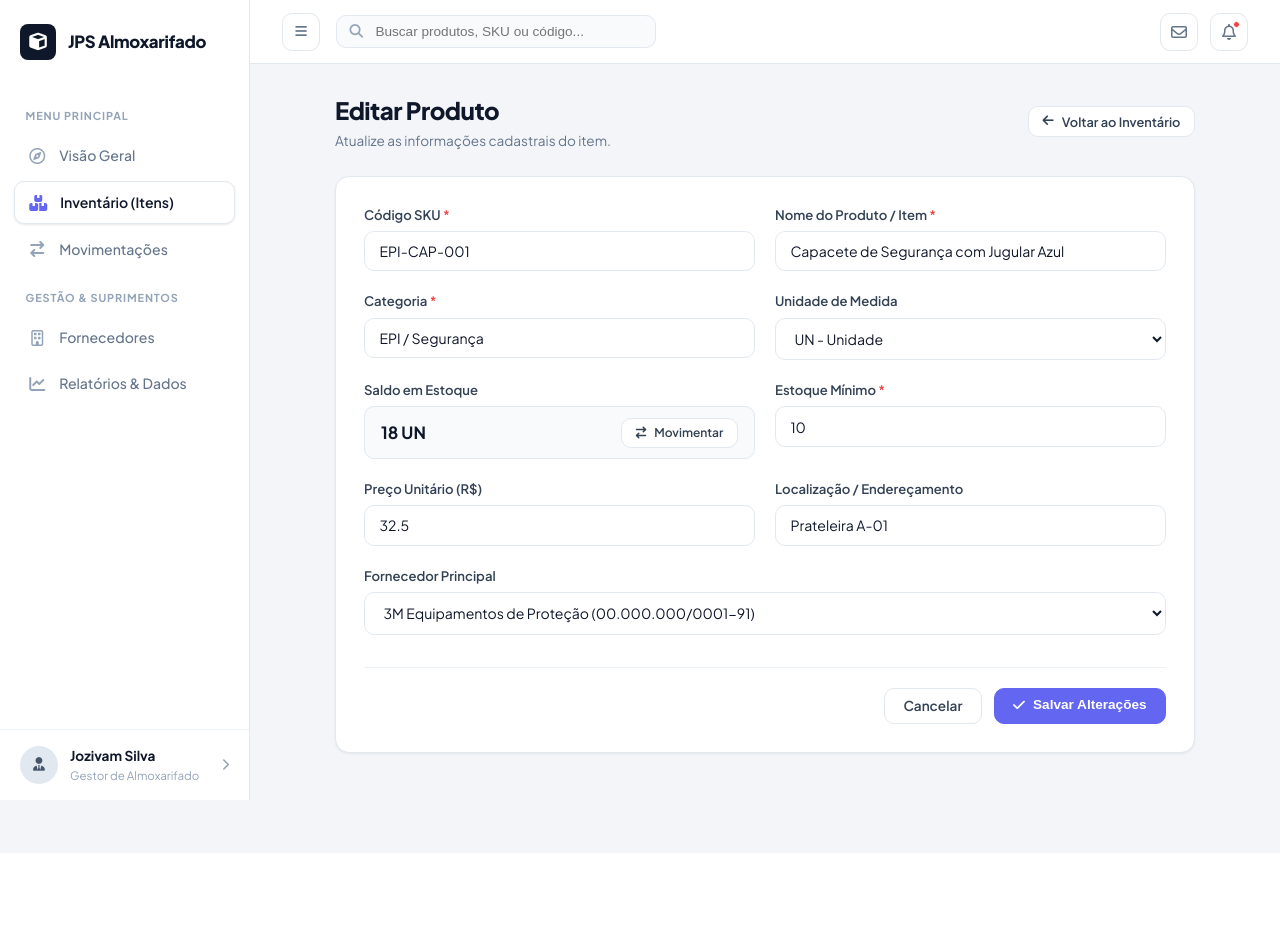
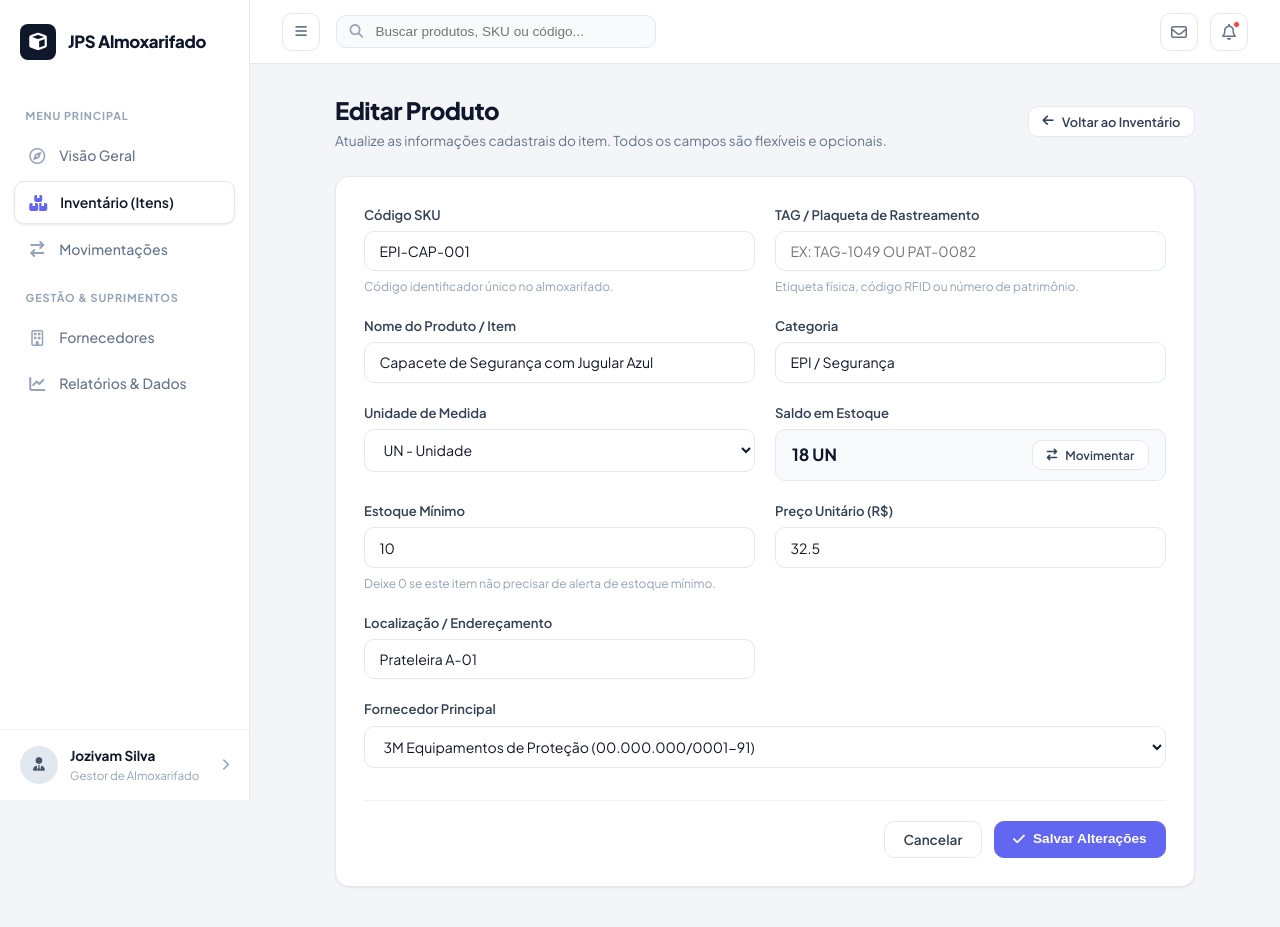
Before and after one commit to jozivam/JPS-Iventory, a Node server app: page /produtos/1/editar in a window 1280 px wide. Shown: the top 927 px of the page. Before the commit the page ends 800 px from the top, so only its background shows below. Run offline with Node 20, Linux system fonts and the light colour scheme; data comes from the database, SQL or seed files in the repository; some libraries are stand-ins or nearby versions.

Commit message:
feat: adiciona campo TAG e torna campos de cadastro e edição de produtos opcionais

```diff
--- a/src/controllers/ProdutoController.js
+++ b/src/controllers/ProdutoController.js
@@ -65,10 +65,11 @@ class ProdutoController {
    */
   static async store(req, res) {
     try {
-      const { sku, nome, categoria, unidade_medida, quantidade, estoque_minimo, preco_unitario, localizacao, fornecedor_id } = req.body;
+      const { sku, tag, nome, categoria, unidade_medida, quantidade, estoque_minimo, preco_unitario, localizacao, fornecedor_id } = req.body;
 
-      Produto.create({
+      const novoProdutoId = Produto.create({
         sku,
+        tag,
         nome,
         categoria,
         unidade_medida,
@@ -79,7 +80,8 @@ class ProdutoController {
         fornecedor_id
       });
 
-      res.redirect('/produtos?sucesso=' + encodeURIComponent(`Produto "${nome}" cadastrado com sucesso!`));
+      const nomeItem = nome ? nome.trim() : (tag ? `Item [${tag}]` : 'Novo produto');
+      res.redirect('/produtos?sucesso=' + encodeURIComponent(`"${nomeItem}" salvo com sucesso no inventário!`));
     } catch (error) {
       console.error('Erro ao salvar produto:', error);
       const fornecedores = Fornecedor.findAll();
@@ -131,10 +133,11 @@ class ProdutoController {
   static async update(req, res) {
     const { id } = req.params;
     try {
-      const { sku, nome, categoria, unidade_medida, estoque_minimo, preco_unitario, localizacao, fornecedor_id } = req.body;
+      const { sku, tag, nome, categoria, unidade_medida, estoque_minimo, preco_unitario, localizacao, fornecedor_id } = req.body;
 
       Produto.update(id, {
         sku,
+        tag,
         nome,
         categoria,
         unidade_medida,
@@ -144,7 +147,8 @@ class ProdutoController {
         fornecedor_id
       });
 
-      res.redirect('/produtos?sucesso=' + encodeURIComponent(`Produto "${nome}" atualizado com sucesso!`));
+      const nomeItem = nome ? nome.trim() : 'Produto';
+      res.redirect('/produtos?sucesso=' + encodeURIComponent(`"${nomeItem}" atualizado com sucesso!`));
     } catch (error) {
       console.error('Erro ao atualizar produto:', error);
       const fornecedores = Fornecedor.findAll();
--- a/src/models/Produto.js
+++ b/src/models/Produto.js
@@ -23,9 +23,9 @@ class Produto {
     const params = [];
 
     if (busca) {
-      query += ` AND (p.nome LIKE ? OR p.sku LIKE ? OR p.localizacao LIKE ?)`;
+      query += ` AND (p.nome LIKE ? OR p.sku LIKE ? OR p.tag LIKE ? OR p.localizacao LIKE ?)`;
       const term = `%${busca}%`;
-      params.push(term, term, term);
+      params.push(term, term, term, term);
     }
 
     if (categoria) {
@@ -88,6 +88,7 @@ class Produto {
    * Busca produto pelo código SKU único
    */
   static findBySku(sku) {
+    if (!sku) return null;
     return db.prepare('SELECT * FROM produtos WHERE sku = ?').get(sku);
   }
 
@@ -114,31 +115,47 @@ class Produto {
   }
 
   /**
-   * Cria um novo produto no almoxarifado
+   * Cria um novo produto no almoxarifado (Campos opcionais e flexíveis)
    */
-  static create({ sku, nome, categoria, unidade_medida, quantidade, estoque_minimo, preco_unitario, localizacao, fornecedor_id }) {
-    if (!sku || !nome || !categoria) {
-      throw new Error('SKU, Nome e Categoria são obrigatórios.');
+  static create({ sku, tag, nome, categoria, unidade_medida, quantidade, estoque_minimo, preco_unitario, localizacao, fornecedor_id }) {
+    let finalSku = sku ? sku.trim().toUpperCase() : null;
+    let finalTag = tag ? tag.trim().toUpperCase() : null;
+    let finalNome = nome ? nome.trim() : null;
+
+    // Se SKU não foi preenchido, gera um código automático (pode utilizar a tag como base)
+    if (!finalSku) {
+      if (finalTag) {
+        finalSku = `TAG-${finalTag}`;
+      } else {
+        finalSku = 'ALM-' + Math.floor(10000 + Math.random() * 90000);
+      }
     }
 
-    const exist = this.findBySku(sku);
+    // Garante que o SKU seja único
+    let exist = this.findBySku(finalSku);
     if (exist) {
-      throw new Error(`O SKU "${sku}" já está cadastrado para outro produto.`);
+      finalSku = `${finalSku}-${Math.floor(100 + Math.random() * 900)}`;
+    }
+
+    // Se nome não foi preenchido, define um fallback amigável
+    if (!finalNome) {
+      finalNome = finalTag ? `Item [${finalTag}]` : `Item ${finalSku}`;
     }
 
     const stmt = db.prepare(`
-      INSERT INTO produtos (sku, nome, categoria, unidade_medida, quantidade, estoque_minimo, preco_unitario, localizacao, fornecedor_id)
-      VALUES (?, ?, ?, ?, ?, ?, ?, ?, ?)
+      INSERT INTO produtos (sku, tag, nome, categoria, unidade_medida, quantidade, estoque_minimo, preco_unitario, localizacao, fornecedor_id)
+      VALUES (?, ?, ?, ?, ?, ?, ?, ?, ?, ?)
     `);
 
     const result = stmt.run(
-      sku.trim().toUpperCase(),
-      nome.trim(),
-      categoria.trim(),
+      finalSku,
+      finalTag,
+      finalNome,
+      categoria ? categoria.trim() : 'Geral',
       unidade_medida || 'UN',
       parseInt(quantidade, 10) || 0,
-      parseInt(estoque_minimo, 10) || 0,
-      parseFloat(preco_unitario) || 0.0,
+      estoque_minimo !== undefined && estoque_minimo !== '' ? parseInt(estoque_minimo, 10) : 0,
+      preco_unitario !== undefined && preco_unitario !== '' ? parseFloat(preco_unitario) : 0.0,
       localizacao ? localizacao.trim() : null,
       fornecedor_id ? parseInt(fornecedor_id, 10) : null
     );
@@ -147,24 +164,26 @@ class Produto {
   }
 
   /**
-   * Atualiza dados de um produto existente
+   * Atualiza dados de um produto existente (Campos opcionais e flexíveis)
    */
-  static update(id, { sku, nome, categoria, unidade_medida, estoque_minimo, preco_unitario, localizacao, fornecedor_id }) {
+  static update(id, { sku, tag, nome, categoria, unidade_medida, estoque_minimo, preco_unitario, localizacao, fornecedor_id }) {
     const atual = this.findById(id);
     if (!atual) {
       throw new Error('Produto não encontrado.');
     }
 
-    if (sku && sku !== atual.sku) {
-      const exist = this.findBySku(sku);
+    let finalSku = sku ? sku.trim().toUpperCase() : atual.sku;
+    if (finalSku && finalSku !== atual.sku) {
+      const exist = this.findBySku(finalSku);
       if (exist && exist.id !== parseInt(id, 10)) {
-        throw new Error(`O SKU "${sku}" já está em uso por outro produto.`);
+        throw new Error(`O SKU "${finalSku}" já está em uso por outro produto.`);
       }
     }
 
     const stmt = db.prepare(`
       UPDATE produtos
       SET sku = ?,
+          tag = ?,
           nome = ?,
           categoria = ?,
           unidade_medida = ?,
@@ -177,13 +196,14 @@ class Produto {
     `);
 
     stmt.run(
-      sku ? sku.trim().toUpperCase() : atual.sku,
-      nome ? nome.trim() : atual.nome,
-      categoria ? categoria.trim() : atual.categoria,
+      finalSku,
+      tag !== undefined ? (tag ? tag.trim().toUpperCase() : null) : atual.tag,
+      nome !== undefined ? (nome ? nome.trim() : atual.nome) : atual.nome,
+      categoria !== undefined ? (categoria ? categoria.trim() : 'Geral') : atual.categoria,
       unidade_medida || atual.unidade_medida,
-      estoque_minimo !== undefined ? parseInt(estoque_minimo, 10) : atual.estoque_minimo,
-      preco_unitario !== undefined ? parseFloat(preco_unitario) : atual.preco_unitario,
-      localizacao !== undefined ? localizacao.trim() : atual.localizacao,
+      estoque_minimo !== undefined && estoque_minimo !== '' ? parseInt(estoque_minimo, 10) : 0,
+      preco_unitario !== undefined && preco_unitario !== '' ? parseFloat(preco_unitario) : 0.0,
+      localizacao !== undefined ? (localizacao ? localizacao.trim() : null) : atual.localizacao,
       fornecedor_id ? parseInt(fornecedor_id, 10) : null,
       id
     );
--- a/src/views/movimentacoes/create.ejs
+++ b/src/views/movimentacoes/create.ejs
@@ -80,7 +80,7 @@
                 data-preco="<%= p.preco_unitario %>"
                 <%= (produtoPreSelecionado && produtoPreSelecionado.id === p.id) ? 'selected' : '' %>
               >
-                [<%= p.sku %>] <%= p.nome %> - Saldo: <%= p.quantidade %> <%= p.unidade_medida %>
+                [<%= p.sku %><%= p.tag ? ` | TAG: ${p.tag}` : '' %>] <%= p.nome %> - Saldo: <%= p.quantidade %> <%= p.unidade_medida %>
               </option>
             <% }) %>
           </select>
--- a/src/views/produtos/edit.ejs
+++ b/src/views/produtos/edit.ejs
@@ -11,7 +11,7 @@
   <div class="page-header-flex">
     <div class="page-title-wrap">
       <h2>Editar Produto</h2>
-      <p>Atualize as informações cadastrais do item.</p>
+      <p>Atualize as informações cadastrais do item. Todos os campos são flexíveis e opcionais.</p>
     </div>
     <a href="/produtos" class="btn btn-outline btn-sm">
       <i class="fa-solid fa-arrow-left"></i> Voltar ao Inventário
@@ -24,46 +24,64 @@
         <!-- SKU -->
         <div class="form-group">
           <label class="form-label" for="produto-sku-input">
-            Código SKU <span class="required">*</span>
+            Código SKU
           </label>
           <input
             type="text"
             id="produto-sku-input"
             name="sku"
             class="form-control"
-            value="<%= produto.sku %>"
-            required
+            value="<%= produto.sku || '' %>"
+            placeholder="Ex: AFZM647 (Opcional)"
             style="text-transform: uppercase;"
           >
+          <span class="form-help">Código identificador único no almoxarifado.</span>
+        </div>
+
+        <!-- TAG / Plaqueta -->
+        <div class="form-group">
+          <label class="form-label" for="produto-tag-input">
+            TAG / Plaqueta de Rastreamento
+          </label>
+          <input
+            type="text"
+            id="produto-tag-input"
+            name="tag"
+            class="form-control"
+            value="<%= produto.tag || '' %>"
+            placeholder="Ex: TAG-1049 ou PAT-0082"
+            style="text-transform: uppercase;"
+          >
+          <span class="form-help">Etiqueta física, código RFID ou número de patrimônio.</span>
         </div>
 
         <!-- Nome / Descrição -->
         <div class="form-group">
           <label class="form-label" for="produto-nome-input">
-            Nome do Produto / Item <span class="required">*</span>
+            Nome do Produto / Item
           </label>
           <input
             type="text"
             id="produto-nome-input"
             name="nome"
             class="form-control"
-            value="<%= produto.nome %>"
-            required
+            value="<%= produto.nome || '' %>"
+            placeholder="Descrição ou nome do material"
           >
         </div>
 
         <!-- Categoria -->
         <div class="form-group">
           <label class="form-label" for="produto-categoria-select">
-            Categoria <span class="required">*</span>
+            Categoria
           </label>
           <input
             list="lista-categorias"
             id="produto-categoria-select"
             name="categoria"
             class="form-control"
-            value="<%= produto.categoria %>"
-            required
+            value="<%= produto.categoria || '' %>"
+            placeholder="Selecione ou digite..."
           >
           <datalist id="lista-categorias">
             <option value="Electronics">
@@ -109,7 +127,7 @@
         <!-- Estoque Mínimo -->
         <div class="form-group">
           <label class="form-label" for="produto-minimo-input">
-            Estoque Mínimo <span class="required">*</span>
+            Estoque Mínimo
           </label>
           <input
             type="number"
@@ -117,9 +135,9 @@
             name="estoque_minimo"
             class="form-control"
             min="0"
-            value="<%= produto.estoque_minimo %>"
-            required
+            value="<%= produto.estoque_minimo !== undefined ? produto.estoque_minimo : 0 %>"
           >
+          <span class="form-help">Deixe 0 se este item não precisar de alerta de estoque mínimo.</span>
         </div>
 
         <!-- Preço Unitário -->
@@ -134,7 +152,7 @@
             class="form-control"
             step="0.01"
             min="0"
-            value="<%= produto.preco_unitario %>"
+            value="<%= produto.preco_unitario !== undefined ? produto.preco_unitario : 0.00 %>"
           >
         </div>
 
@@ -149,6 +167,7 @@
             name="localizacao"
             class="form-control"
             value="<%= produto.localizacao || '' %>"
+            placeholder="Ex: Prateleira B-05"
           >
         </div>
 
```
Also changed, not shown: config/database.js (+12 -4 lines), src/views/produtos/create.ejs (+29 -15 lines), src/views/produtos/index.ejs (+6 -1 lines).
